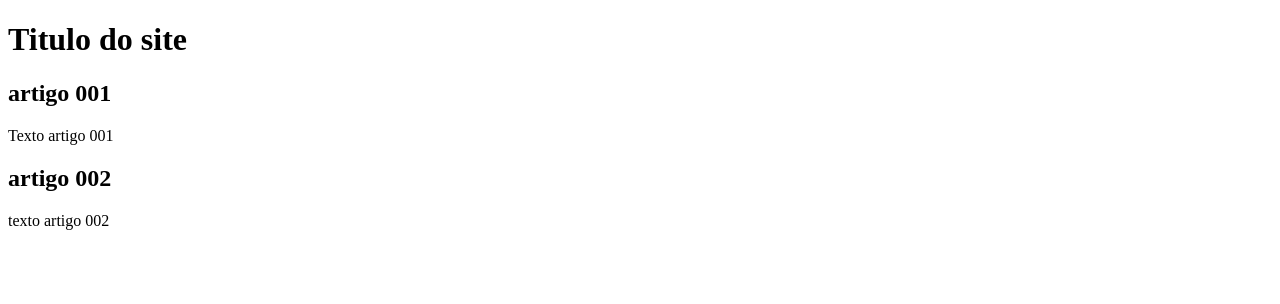
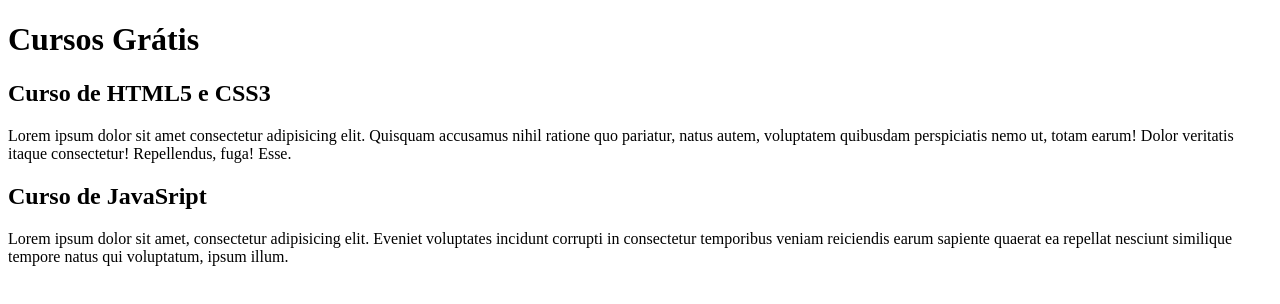
Before and after one commit to LucasdeCampos1209/projeto-site, a plain HTML site: page index.html in a window 1280 px wide. Drawn offline with Linux system fonts and the light colour scheme.

Commit message:
Comecei a escrever o conteudo

```diff
--- a/index.html
+++ b/index.html
@@ -10,14 +10,14 @@
 
     <main>
         <header>
-            <h1>Titulo do site</h1>
+            <h1>Cursos Grátis</h1>
         </header>
         <article>
-            <h2>artigo 001</h2>
-            <p>Texto artigo 001</p>
+            <h2>Curso de HTML5 e CSS3</h2>
+            <p>Lorem ipsum dolor sit amet consectetur adipisicing elit. Quisquam accusamus nihil ratione quo pariatur, natus autem, voluptatem quibusdam perspiciatis nemo ut, totam earum! Dolor veritatis itaque consectetur! Repellendus, fuga! Esse.</p>
         </article>
-            <h2>artigo 002</h2>
-            <p>texto artigo 002</p>
+            <h2>Curso de JavaSript</h2>
+            <p>Lorem ipsum dolor sit amet, consectetur adipisicing elit. Eveniet voluptates incidunt corrupti in consectetur temporibus veniam reiciendis earum sapiente quaerat ea repellat nesciunt similique tempore natus qui voluptatum, ipsum illum.</p>
         <article>
 
         </article>
```
